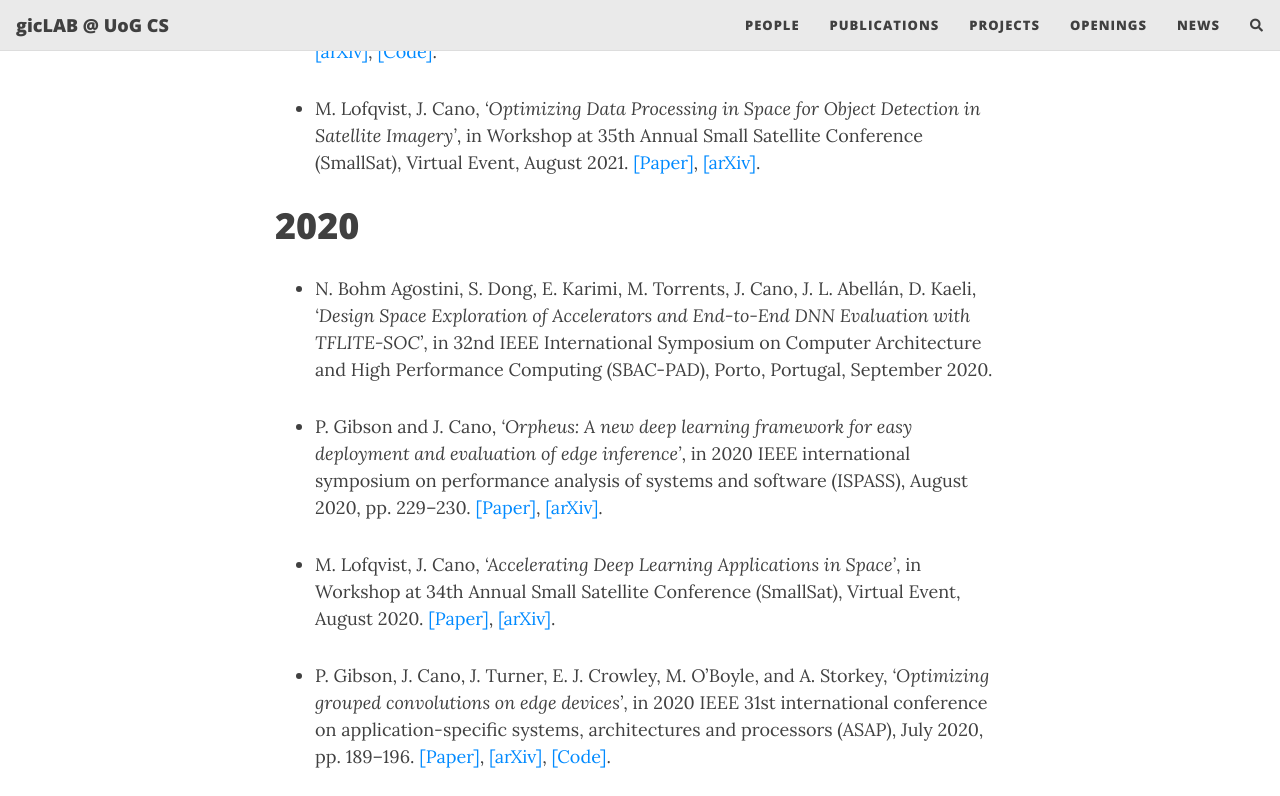
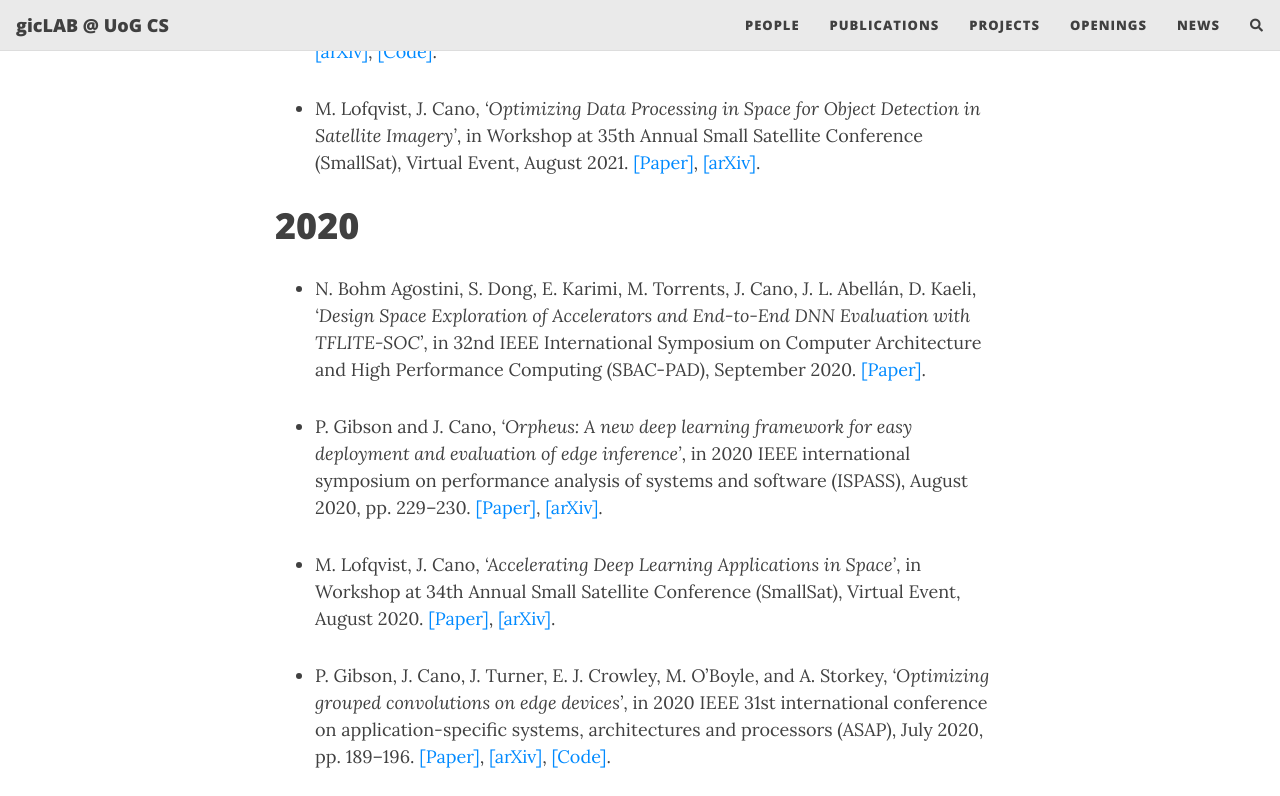
Before and after one commit to gicLAB/gicLAB.github.io, a Jekyll site: the page built from publications.md, in a window 1280 px wide and 900 px high, scrolled down 1314 px, cut to the strip 0-796 px from the top of the window. Built offline with Jekyll 4.4.1, drawn with Linux system fonts in a browser that asks for light colours; nearby versions of some CDN libraries; comment, search, counter and statistics services are not loaded.

Commit message:
Update publications.md

```diff
--- a/publications.md
+++ b/publications.md
@@ -30,7 +30,7 @@ subtitle:
 
 # 2020
 
-- N. Bohm Agostini, S. Dong, E. Karimi, M. Torrents, J. Cano, J. L. Abellán, D. Kaeli, *‘Design Space Exploration of Accelerators and End-to-End DNN Evaluation with TFLITE-SOC’*, in 32nd IEEE International Symposium on Computer Architecture and High Performance Computing (SBAC-PAD), Porto, Portugal, September 2020.
+- N. Bohm Agostini, S. Dong, E. Karimi, M. Torrents, J. Cano, J. L. Abellán, D. Kaeli, *‘Design Space Exploration of Accelerators and End-to-End DNN Evaluation with TFLITE-SOC’*, in 32nd IEEE International Symposium on Computer Architecture and High Performance Computing (SBAC-PAD), September 2020. [[Paper]](https://ieeexplore.ieee.org/document/9235056).
 
 - P. Gibson and J. Cano, *‘Orpheus: A new deep learning framework for easy deployment and evaluation of edge inference’*, in 2020 IEEE international symposium on performance analysis of systems and software (ISPASS), August 2020, pp. 229–230. [[Paper]](https://ieeexplore.ieee.org/document/9238597), [[arXiv]](https://arxiv.org/abs/2107.03774).
 
```
